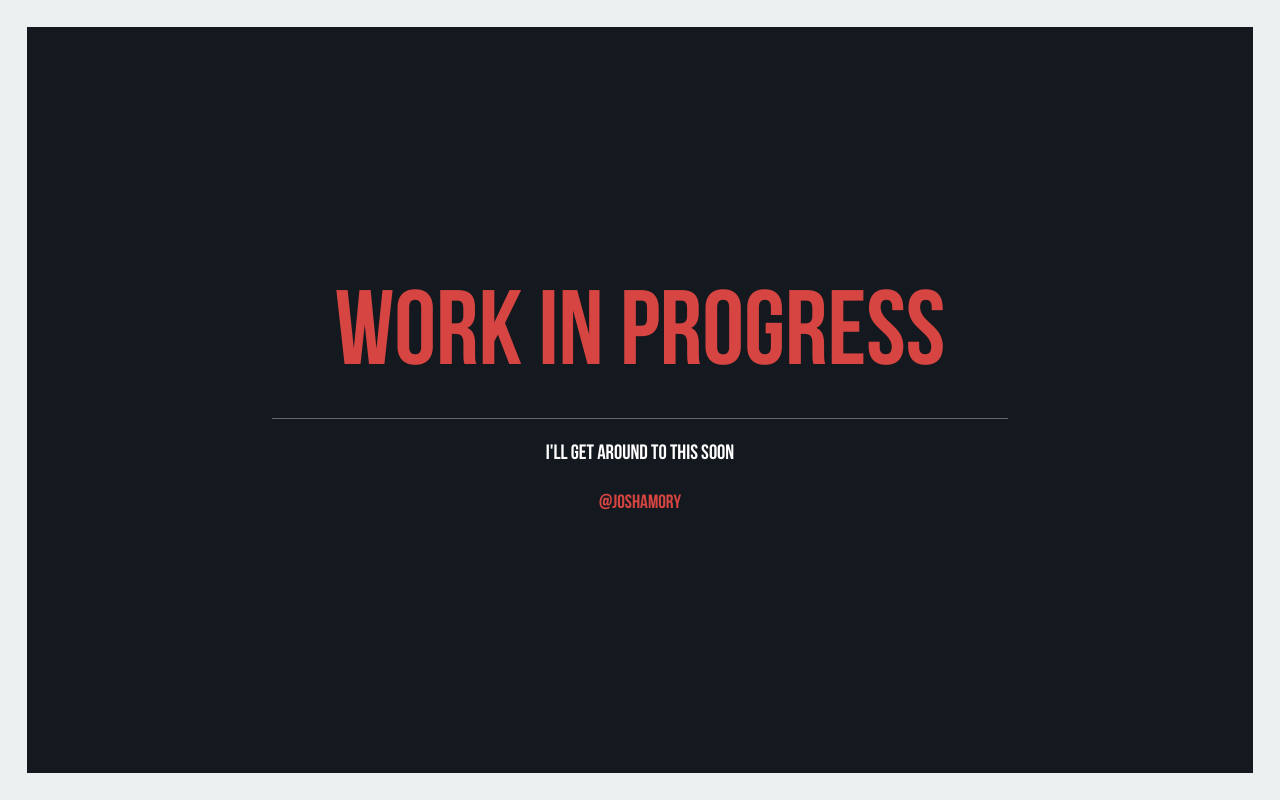
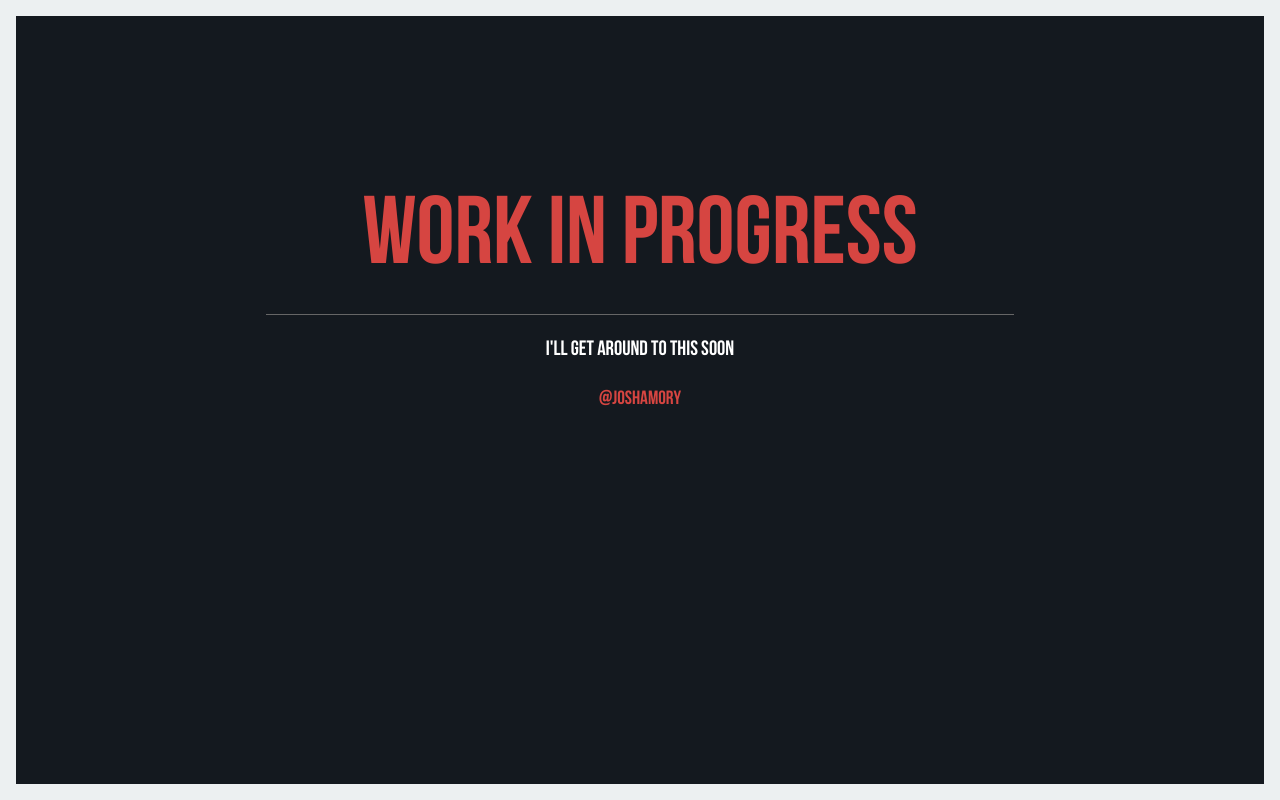
Before and after one commit to amoryjh/amoryjh.github.io, a PHP site: page / in a window 1280 px wide. Run offline with PHP 8.4, Linux system fonts and the light colour scheme; style sheets or scripts are compiled from the project's sources; some libraries are stand-ins or nearby versions.

Commit message:
Border Update

```diff
--- a/css/app.css
+++ b/css/app.css
@@ -15,7 +15,7 @@ h1 {
   color: #D64541;
   font-family: 'bebas_neuebold', sans-serif;
   font-weight: 900;
-  font-size: 6.6rem; }
+  font-size: 6rem; }
 
 h2 {
   font-weight: 700;
@@ -26,12 +26,13 @@ h3 {
   color: #D64541; }
 
 section {
-  border: 1.7em solid #ecf0f1;
+  border: 1rem solid #ecf0f1;
   background: #14191f;
-  min-height: 100%; }
+  min-height: 100%;
+  padding: 1em 0em; }
 
 .titles {
-  padding-top: 14em; }
+  padding-top: 8em; }
   .titles p {
     color: #fff;
     font-size: 1.3em; }
--- a/scss/app.scss
+++ b/scss/app.scss
@@ -15,7 +15,7 @@ h1{
   color:#D64541;
   font-family: 'bebas_neuebold', sans-serif;
   font-weight:900;
-  font-size:6.6rem;
+  font-size:6rem;
 }
 h2{
   font-weight:700;
@@ -26,12 +26,13 @@ h3{
   color:#D64541;
 }
 section{
-  border:1.7em solid #ecf0f1;
+  border:1rem solid #ecf0f1;
   background: #14191f;
   min-height: 100%;
+  padding: 1em 0em;
 }
 .titles{
-  padding-top: 14em;
+  padding-top: 8em;
   p{color: #fff;font-size: 1.3em}
 }
 .social-icons{a{font-size: 1.2em; color: #D64541;}a:hover{text-decoration: line-through;}}
```
